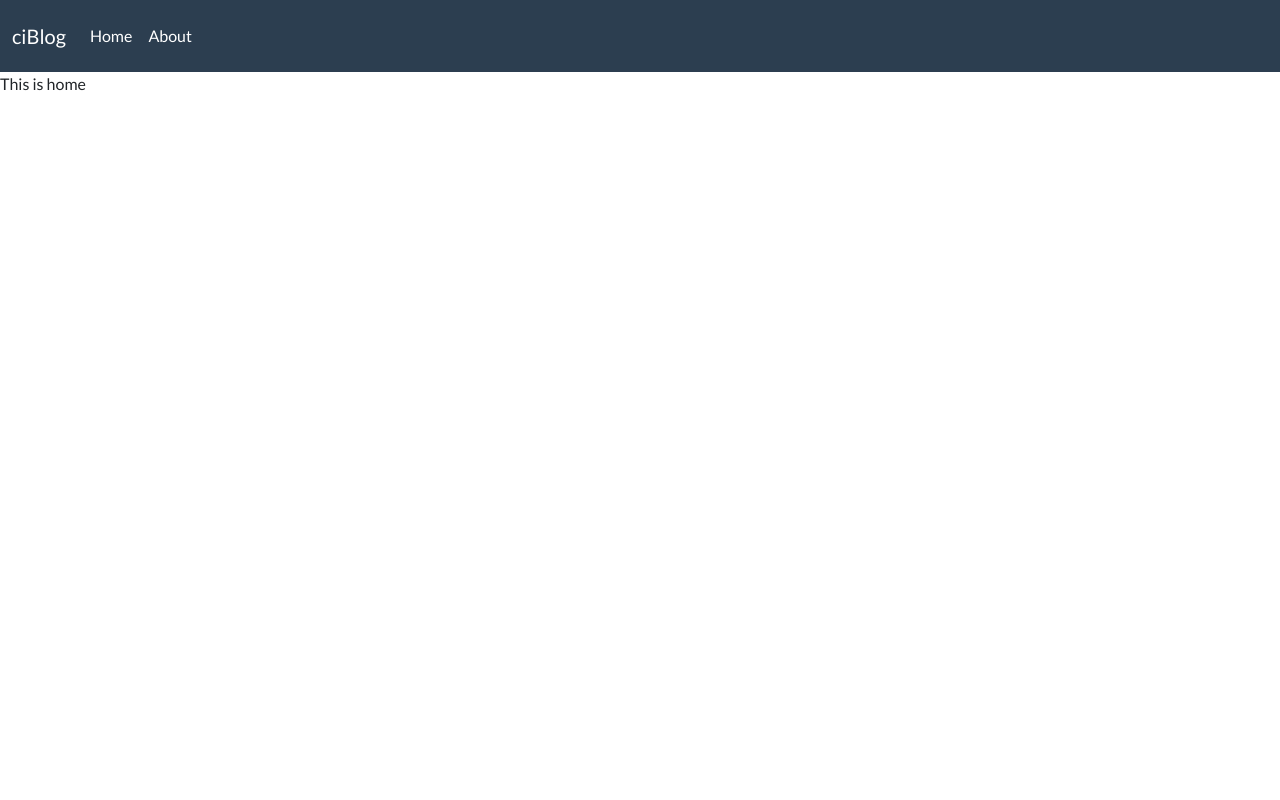
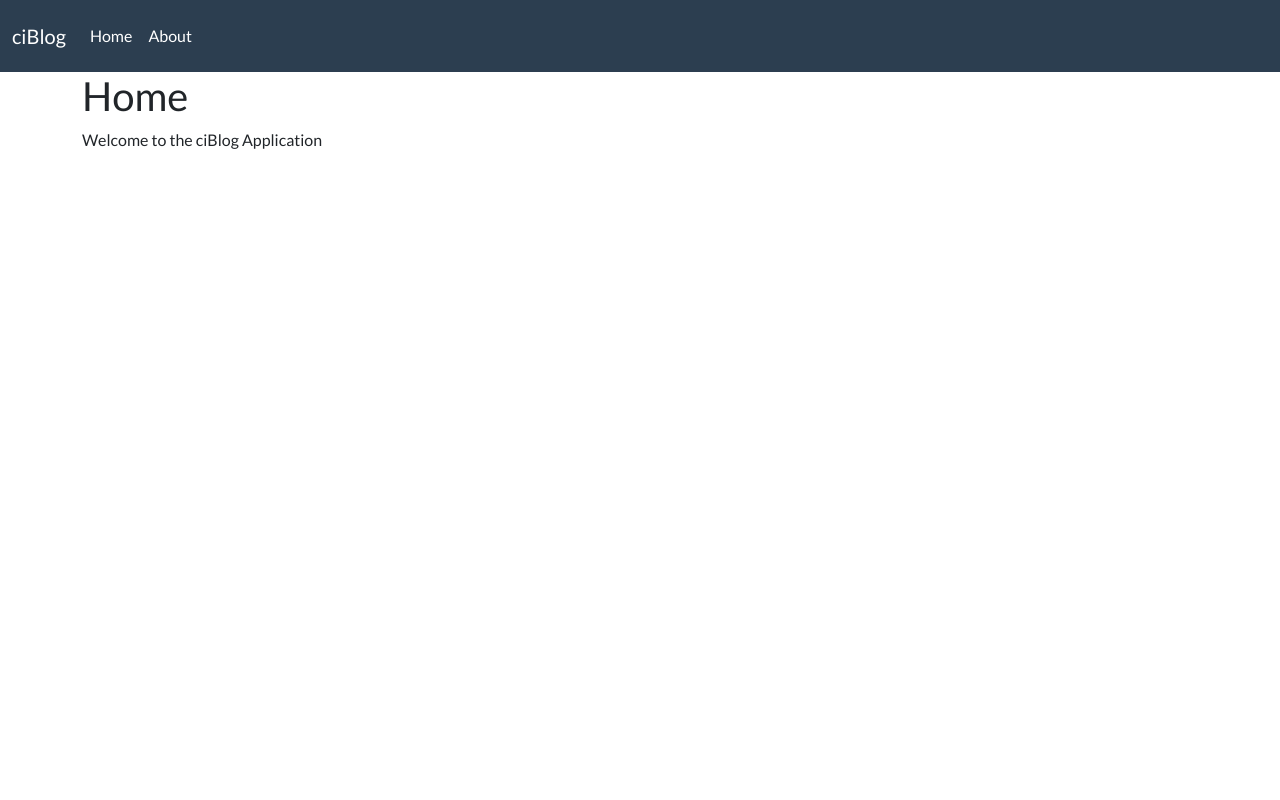
Before and after one commit to MomentsOfInsanity/Code-Igniter-Blog, a CodeIgniter app: page /ciblog/ in a window 1280 px wide. Run offline with CodeIgniter, Linux system fonts and the light colour scheme.

Commit message:
added some p descriptions

```diff
--- a/application/views/pages/about.php
+++ b/application/views/pages/about.php
@@ -1 +1,2 @@
 <h2><?= $title ?></h2>
+<p>This is ciBlog version 1.0</p>
--- a/application/views/pages/home.php
+++ b/application/views/pages/home.php
@@ -1 +1,2 @@
-This is home
+<h2><?= $title ?></h2>
+<p>Welcome to the ciBlog Application</p>
--- a/application/views/templates/footer.php
+++ b/application/views/templates/footer.php
@@ -1,2 +1,3 @@
+        </div>
     </body>
 </html>
--- a/application/views/templates/header.php
+++ b/application/views/templates/header.php
@@ -21,3 +21,5 @@
             </div>
         </div>
     </nav>
+
+    <div class="container">
```
